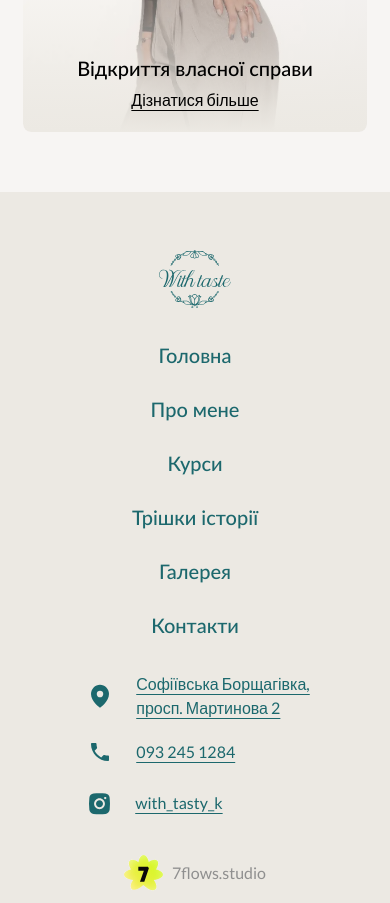
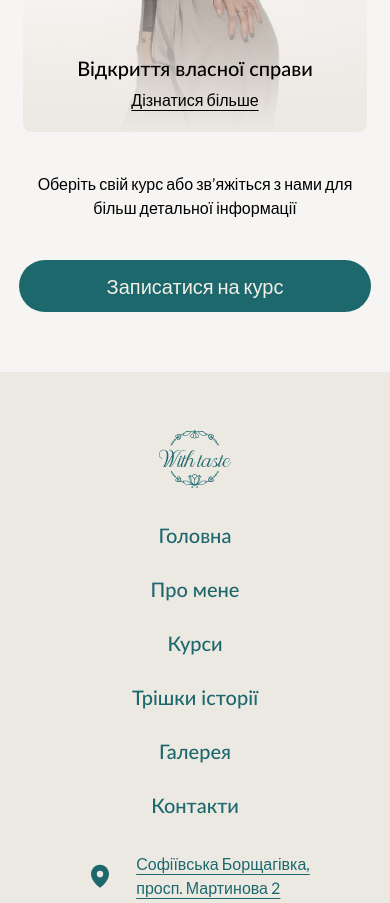
Before and after one commit to 7flowsstudio/floristics_agency, a Next.js app: page /courses in a window 390 px wide. Shown: the part 2600-3503 px from the top of the page. Built offline with nearby package versions, Linux system fonts and the light colour scheme.

Commit message:
add-btn-coursePage

```diff
--- a/src/components/Pages/CoursesPage/CoursesPage.tsx
+++ b/src/components/Pages/CoursesPage/CoursesPage.tsx
@@ -114,9 +114,25 @@ const CoursesPage = () => {
                 className="absolute left-1/2 -translate-x-1/2 bottom-[20px] z-20 underline underline-offset-4"
               >
                 {item.link}
+                {/* <Image
+                  src="/arrow-down.svg"
+                  alt=""
+                  width={20}
+                  height={20}
+                  unoptimized
+                /> */}
               </Link>
             </div>
           ))}
+        </div>
+        <div className="md:hidden">
+          <p className="text-center pt-[40px] pb-[40px]">
+            Оберіть свій курс або зв’яжіться з нами для більш детальної
+            інформації
+          </p>
+          <Button className="w-full" variant="primary">
+            Записатися на курс
+          </Button>
         </div>
       </Container>
     </div>
```
